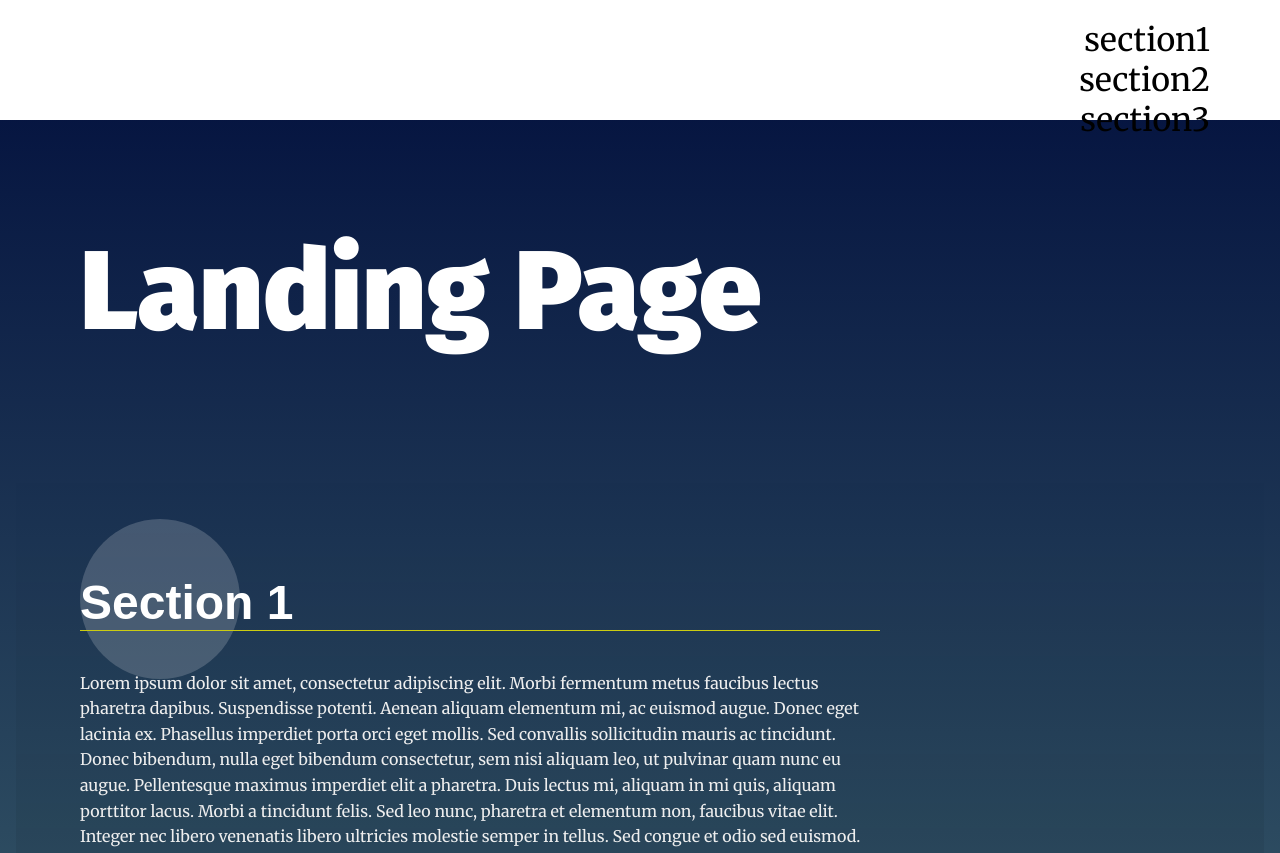
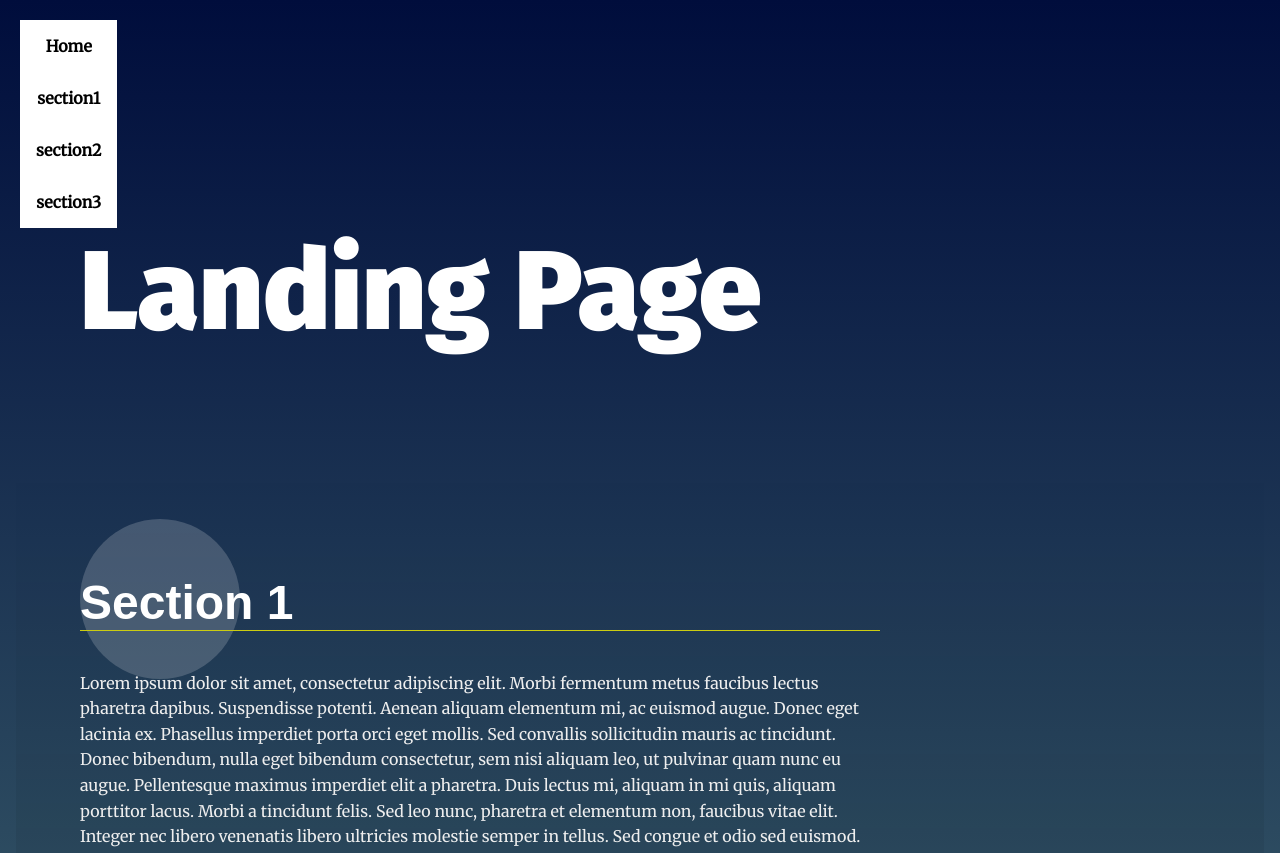
Before and after one commit to udacity-tom/Landing_page, a plain HTML site: page index.html in a window 1280 px wide. Shown: the top 853 px of the page. Drawn offline with Linux system fonts and the light colour scheme.

Commit message:
Added additional functions, finished Nav build function

```diff
--- a/css/styles.css
+++ b/css/styles.css
@@ -7,7 +7,9 @@
  * To learn more, visit: https://css-tricks.com/reboot-resets-reasoning/
  *
 */
-
+html {
+    scroll-behavior: smooth;
+}
 
 /* ---- Base Rules ---- */
 body {
@@ -64,36 +66,14 @@ section {
 /* ---- Module Rules ---- */
 
 /* Navigation Styles*/
-
-.navbar__menu {
-    max-height: 400px;
-    display:
-}
-
-
-
 .navbar__menu ul {
-    /* display: table; */
-    height: 80px;
     padding-left: 0;
-    padding-right: 50px;
-    margin: 20px;
-    font-size: 2em;
-    /* text-align: right; */
-    display: flex;
-    flex-direction: column;
-    justify-content: space-between;
-    align-items: flex-end;
+    margin: 0;
+    text-align: right;
 }
 
 .navbar__menu li {
-    /* display: inline-block; */
-    display: flex;
-    list-style: none;
-    color: black;
-    flex-direction: column;
-    justify-content: space-between;
-    align-items: center;
+    display: inline-block;
 }
 
 .navbar__menu .menu__link {
@@ -102,6 +82,7 @@ section {
     font-weight: bold;
     text-decoration: none;
     color: #000;
+    text-align: center;
 }
 
 .navbar__menu .menu__link:hover {
@@ -114,8 +95,9 @@ section {
 .page__header {
     background: #fff;
     position: fixed;
-    top: 0;
-    width: 100%;
+    top: 20px;
+    left: 20px;
+    /* width: 100%; */
     z-index: 5;
 }
 
--- a/index.html
+++ b/index.html
@@ -7,7 +7,7 @@
   <title>Manipulating the DOM</title>
   <!-- Load Google Fonts -->
   <link href="https://fonts.googleapis.com/css?family=Fira+Sans:900|Merriweather&display=swap" rel="stylesheet">  <!-- Load Styles -->
-  <link href="css/styles.css" rel="stylesheet">
+  <link href="css/styles.css?ver=99" rel="stylesheet">
 </head>
 <body>
   <!-- HTML Follows BEM naming conventions
--- a/js/app.js
+++ b/js/app.js
@@ -24,30 +24,19 @@
  * Start Helper Functions
  *
 */
-//gets sections creates console log of them and creaetes ul
+//gets sections creates array of each section as basis for li
 function getSections() {
-
-    // const sections = document.querySelectorAll('section');
-    // console.log(sections);
-    // for (section in sections){
-    //     console.log(section);
-    // }
-    // const sectionsLength = sections.length;
-    // for(let i=0; i < sectionsLength; i++){
-    //     console.log(sections[i].attributes.id.textContent);
-    // }
-
     const sections = document.querySelectorAll('section');
-    // console.log(sections);
     let navSections = [];
     for(let i=0; i < sections.length; i++){
         navSections[i] = sections[i].attributes.id.textContent;
     }
-    // console.log("Array from getSections() function ", navSections);
-    // sections.forEach(console.log(sections));
     return (navSections);
 }
+//Adds fourth section referred to in rubric
+function addSection(){
 
+}
 
 /**
  * End Helper Functions
@@ -59,33 +48,39 @@ function getSections() {
 function buildNav() {
     const navElements = getSections();
     let navbarFragment = document.createDocumentFragment();
-
+    const homeLink = document.createElement('a');
+    homeLink.className = "menu__link";
+    const homeItem = document.createElement('li');
+    homeItem.textContent = "Home";
+    homeLink.appendChild(homeItem);
+    // homeLink.setAttribute('href', Thetopof the page);)
+    navbarFragment.appendChild(homeLink);
     for( let i=0; i < navElements.length; i++){
-        const navbarListItems = "";
-        // const textNode = document.createTextNode(navElements[i]);
-        // console.log("current textNode is ", textNode);
+        let navbarListItem = "";
+        navbarLink = document.createElement('a');
+        navbarLink.className = "menu__link";
+        navbarLink.setAttribute('href','#section'+i);
         navbarListItem = document.createElement('li');
         navbarListItem.textContent = navElements[i];
-        // console.log("Navbarlist item", navbarListItem);
-        navbarFragment.appendChild(navbarListItem);
-        // .innerText(navElements[i]);
-        // console.log(navElements[i]);
+        navbarLink.appendChild(navbarListItem);
+        navbarFragment.appendChild(navbarLink);
     }
-    console.log(navbarFragment);
-const navbarList = document.getElementById('navbar__list');
-console.log(navbarList);
-navbarList.appendChild(navbarFragment);
+    const navbarList = document.getElementById('navbar__list');
+    navbarList.appendChild(navbarFragment);
+}
 
+function hideNav() {
+//setTimeout(for some time) Then add class hide nav
+}
+
+// Add class 'active' to section when near top of viewport
+function setActiveSection(){
 
 }
+// Scroll to anchor ID using scrollTO event
+function scrollToSection(){
 
-buildNav();
-
-// Add class 'active' to section when near top of viewport
-
-
-// Scroll to anchor ID using scrollTO event
-
+}
 
 /**
  * End Main Functions
@@ -94,7 +89,8 @@ buildNav();
 */
 
 // Build menu
-
+buildNav();
 // Scroll to section on link click
-
+scrollToSection();
 // Set sections as active
+setActiveSection();
```
